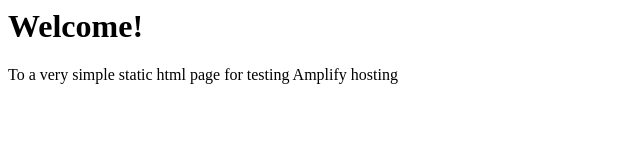
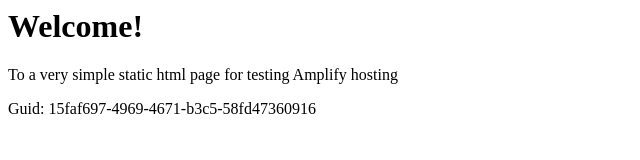
Before and after one commit to aws-aemilia-dub/Github-PR-Commit-Integration-Test-DoNotTouch-v1-prod-eu-west-1, a website: page src/index.html in a window 1280 px wide. Shown: the whole page, without its empty margins (0-640 px from the left). Drawn offline with Linux system fonts and the light colour scheme.

Commit message:
commit from integ tests

```diff
--- a/src/index.html
+++ b/src/index.html
@@ -1,3 +1,5 @@
+
+
 <html lang="en">
 
 <head>
@@ -10,6 +12,6 @@
 <body>
     <h1>Welcome!</h1>
     <p>To a very simple static html page for testing Amplify hosting</p>
-</body>
+    <p>Guid: 15faf697-4969-4671-b3c5-58fd47360916</p></body>
 
 </html>
```
